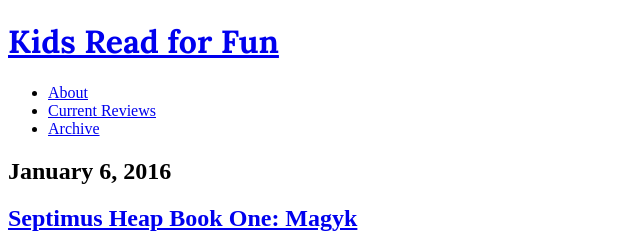
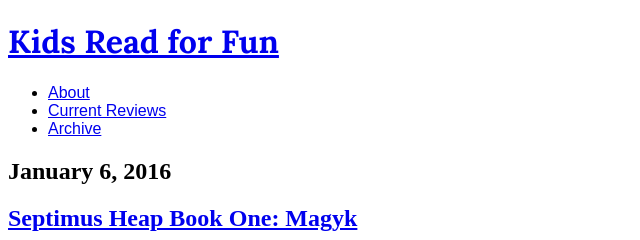
Before and after one commit to crditto/WDD-321R, a plain HTML site: page W1Practice/index.html in a window 1280 px wide. Shown: the top 240 px of the page, 0-640 px from the left. Drawn offline with Linux system fonts and the light colour scheme.

Commit message:
nav font

```diff
--- a/W1Practice/main.css
+++ b/W1Practice/main.css
@@ -2,3 +2,7 @@
 h1 {
     font-family: Lora;
 }
+
+nav {
+    font-family: Arial, Helvetica, sans-serif;
+  }
```
